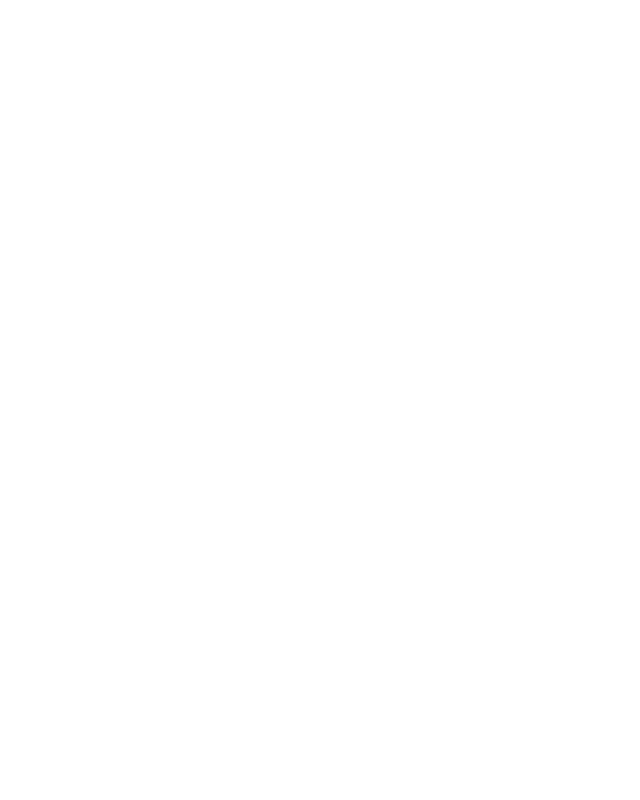
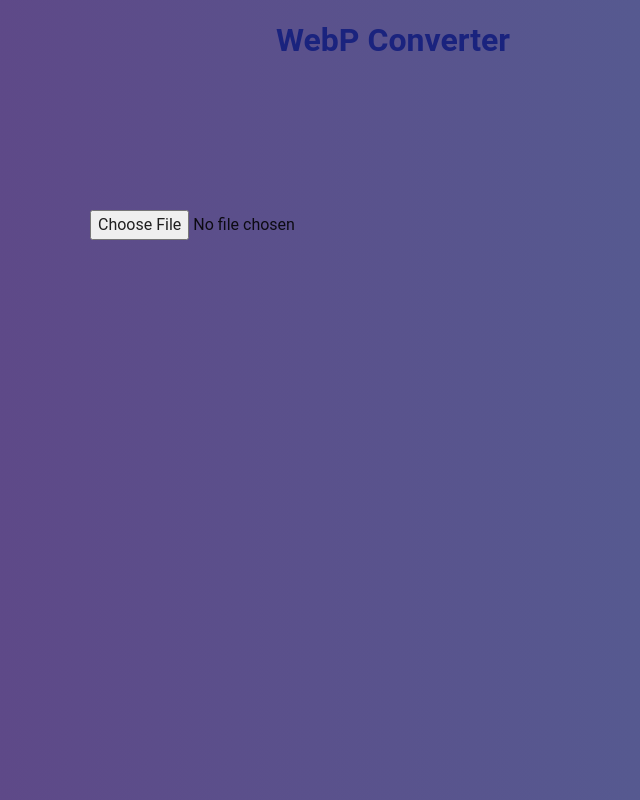
Before and after one commit to KrzyKerlin/My-Tools-App, a Vue app: page /webpConverter in a window 1280 px wide. Before the commit this address had no page. Shown: the whole page, without its empty margins (247-887 px from the left). Built offline with nearby package versions, Linux system fonts and the light colour scheme.

Commit message:
Created WebP converter tool

```diff
--- a/src/router/index.js
+++ b/src/router/index.js
@@ -3,13 +3,15 @@
 import Home from '../views/Home.vue';
 import GradientGenerator from '../views/gradientGenerator/gradientGenerator.vue';
 import ColorPalette from '../views/colorPalette.vue';
-import FontsList from '../views/fontsList.vue'
+import FontsList from '../views/fontsList.vue';
+import WebpConverter from '../views/webpConverter.vue'
 
 const routes = [
     { path: "/", component: Home},
     { path: "/gradientGenerator", component: GradientGenerator},
     { path: "/colorPalette", component: ColorPalette},
-    { path: "/fontsList", component: FontsList}
+    { path: "/fontsList", component: FontsList},
+    { path: "/webpConverter", component: WebpConverter}
 ];
 
 const router = createRouter({
--- a/src/views/Home.vue
+++ b/src/views/Home.vue
@@ -17,6 +17,11 @@
                     <v-icon start size="40">mdi-format-font</v-icon>
                     <h3>FONTS List</h3>
                     <v-btn :to='"/FontsList"' class="btn" size="large" variant="elevated">Go</v-btn>
+                </div>
+                <div class="tool-box">
+                    <v-icon start size="40">mdi-image</v-icon>
+                    <h3>WEBP Converter</h3>
+                    <v-btn :to='"/WebpConverter"' class="btn" size="large" variant="elevated">Go</v-btn>
                 </div>
             </div>
         </div>
--- /dev/null
+++ b/src/views/webpConverter.vue
@@ -0,0 +1,54 @@
+<template>
+    <v-container class="d-flex flex-column align-center">
+      <h1 class="mb-4 text-center text-indigo-darken-4">WebP Converter</h1>
+      <div class="editor">
+        <input type="file" @change="loadImage" ref="fileInput" />
+        <canvas ref="canvas"></canvas>
+      </div>
+    </v-container>
+  </template>
+
+  <script>
+  import { ref, onMounted, onUnmounted } from "vue";
+
+  export default {
+    name: "WebPConverter",
+    setup() {
+      const img = ref(null);
+      const canvas = ref(null);
+      let originalBackground = ""; // Przechowanie oryginalnego tła
+
+      const loadImage = (event) => {
+        const file = event.target.files[0];
+        if (file) {
+          const reader = new FileReader();
+          reader.onload = (e) => {
+            img.value = new Image();
+            img.value.onload = () => {
+              const ctx = canvas.value.getContext("2d");
+              canvas.value.width = img.value.width;
+              canvas.value.height = img.value.height;
+              ctx.drawImage(img.value, 0, 0);
+            };
+            img.value.src = e.target.result;
+          };
+          reader.readAsDataURL(file);
+        }
+      };
+
+      onMounted(() => {
+        originalBackground = document.body.style.background;
+        document.body.style.background = "linear-gradient(to right, #614385, #516395)";
+      });
+
+      onUnmounted(() => {
+        document.body.style.background = originalBackground;
+      });
+
+      return {
+        canvas,
+        loadImage,
+      };
+    },
+  };
+  </script>
```
